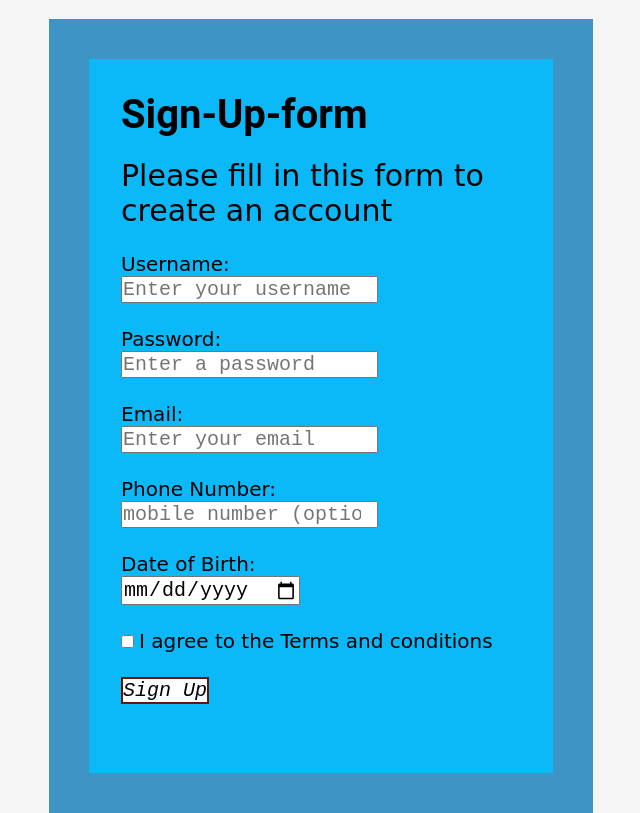
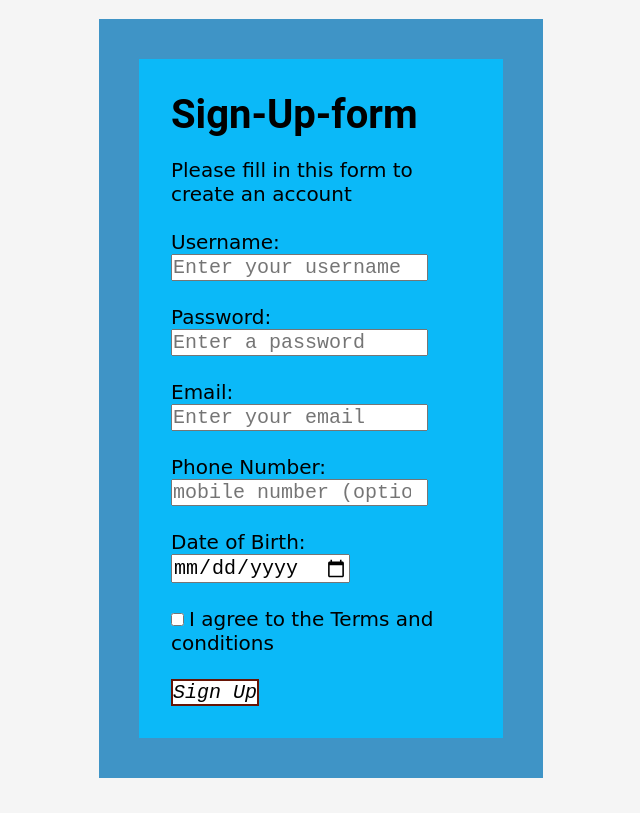
Before and after one commit to Zebras007/Assign-9-signup-form, a plain HTML site: page index.html in a window 1280 px wide. Shown: the whole page, without its empty margins (319-959 px from the left). Drawn offline with Linux system fonts and the light colour scheme.

Commit message:
form style

```diff
--- a/style.css
+++ b/style.css
@@ -4,8 +4,6 @@
     margin: 0;
 }
 body{
-    width: 100%;
-     height: 100vh;
     margin: auto;
     background-color:whitesmoke;
     color: #000000;
@@ -31,8 +29,8 @@ fieldset{
     border: 40px solid rgb(63, 148, 198);
     box-shadow: #4e4ed1;
     background-color: rgb(11, 185, 248);
-    width: 400px;
-    height: 650px;
+    width: 300px;
+    /* height: 550px; */
 }
 .button{
     border-bottom-color: #080814;
@@ -51,6 +49,6 @@ input{
 }
 p{
     font-family: cursive;
-    font-size: 30px;
+    font-size: 20px;
 
 }
```
